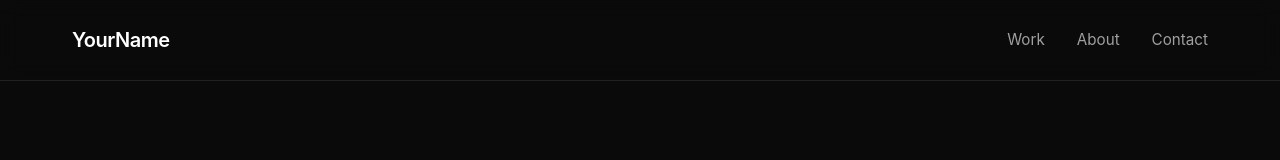
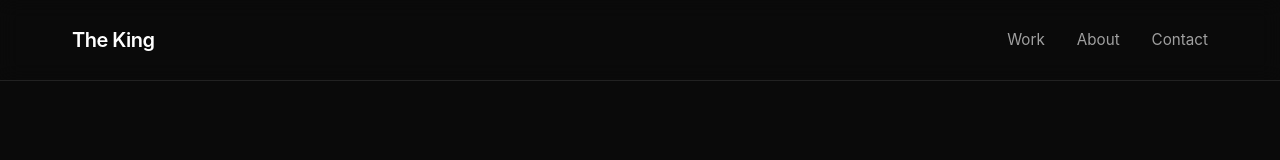
Before and after one commit to KingMikun/vibe-portfolio, a React (Vite) app: page / in a window 1280 px wide. Shown: the top 160 px of the page. Built offline with nearby package versions, Linux system fonts and the light colour scheme.

Commit message:
Update Navigation.jsx

```diff
--- a/src/components/Navigation.jsx
+++ b/src/components/Navigation.jsx
@@ -5,7 +5,7 @@ function Navigation() {
     <nav className="nav">
       <div className="container">
         <div className="nav-content">
-          <h1 className="logo">YourName</h1>
+          <h1 className="logo">The King</h1>
           <div className="nav-links">
             <a href="#work">Work</a>
             <a href="#about">About</a>
```
